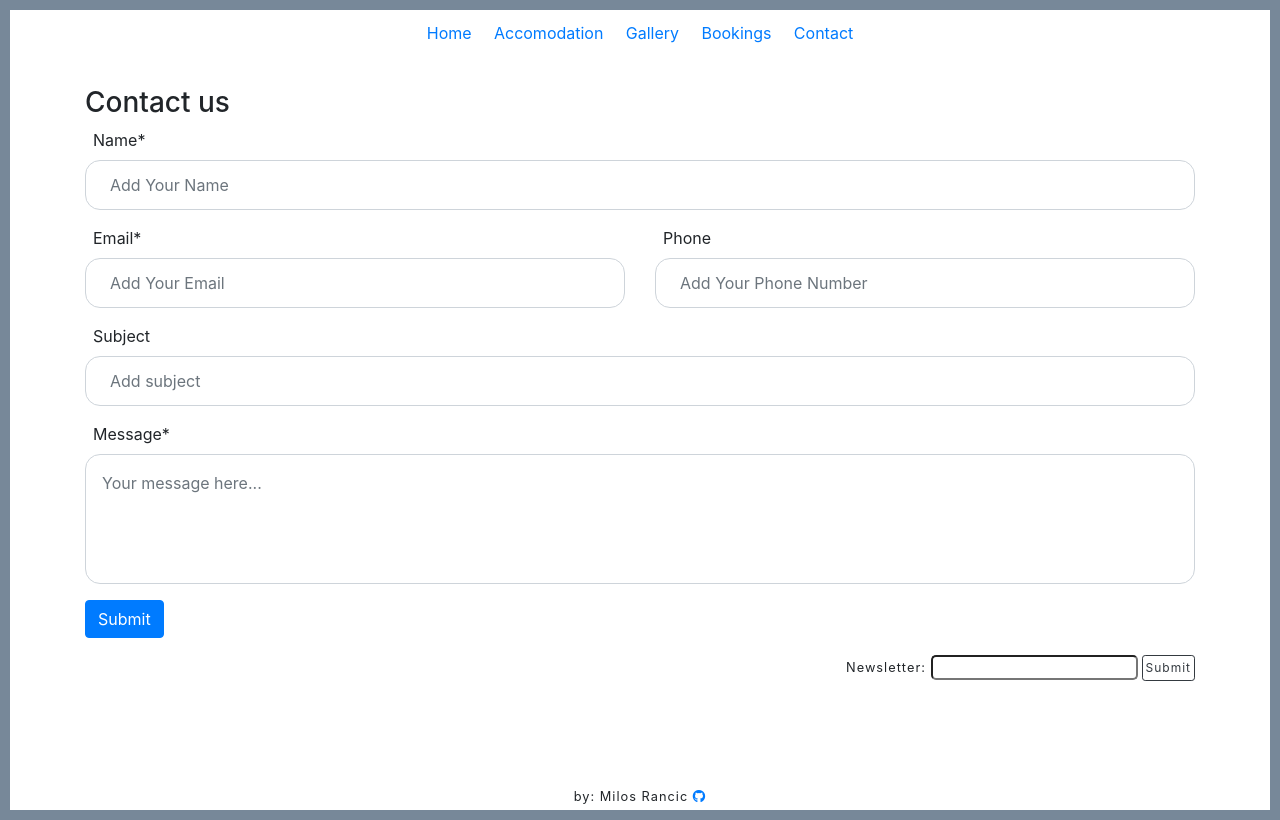
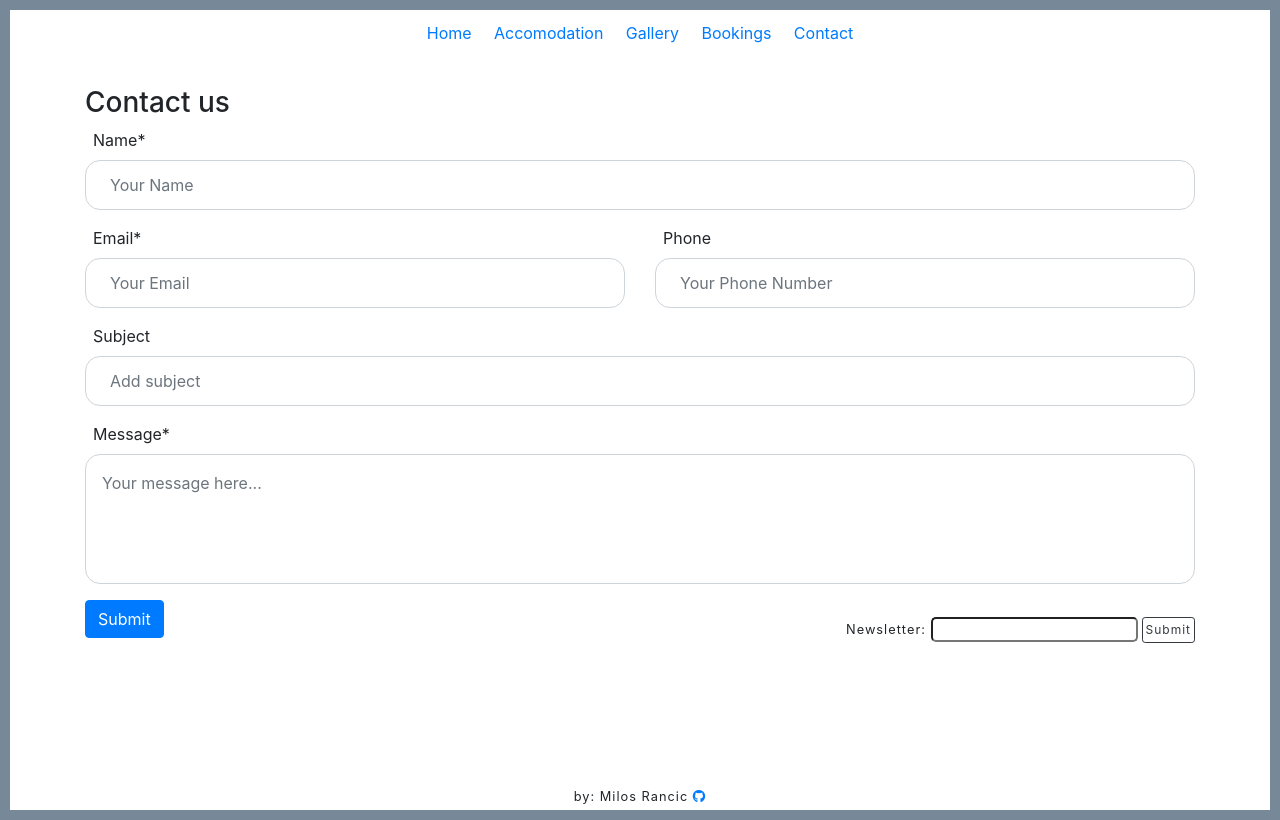
Before and after one commit to milosrancic/reactjs-website, a React (Create React App) app: page /contact in a window 1280 px wide. Built offline with nearby package versions, Linux system fonts and the light colour scheme.

Commit message:
moved newsletter into form and cleaned up old code

```diff
--- a/src/components/Contact.js
+++ b/src/components/Contact.js
@@ -20,7 +20,7 @@ const Contact = () => {
             className="form-control p-4 require"
             id="fullName"
             aria-describedby="fullName"
-            placeholder="Add Your Name"
+            placeholder="Your Name"
             required
           />
         </div>
@@ -34,7 +34,7 @@ const Contact = () => {
                 type="email"
                 className="form-control p-4"
                 id="email"
-                placeholder="Add Your Email"
+                placeholder="Your Email"
                 required
               />
             </div>
@@ -46,7 +46,7 @@ const Contact = () => {
                 type="text"
                 className="form-control p-4"
                 id="number"
-                placeholder="Add Your Phone Number"
+                placeholder="Your Phone Number"
               />
             </div>
           </div>
@@ -83,16 +83,19 @@ const Contact = () => {
         <button type="submit" className="btn btn-primary">
           Submit
         </button>
-      </form>
 
         <div className="float-right newsletter-div mt-3">
           <small className="text-newsletter">
             Newsletter: <input type="text" className="input-newsletter" />
           </small>
-        <button type="button" className="ml-1 mt-0 btn btn-sm btn-outline-dark">
+          <button
+            type="button"
+            className="ml-1 mt-0 btn btn-sm btn-outline-dark"
+          >
             Submit
           </button>
         </div>
+      </form>
     </div>
   );
 };
--- a/src/styles/Contact.css
+++ b/src/styles/Contact.css
@@ -1,6 +1,6 @@
 #contact {
   margin-top: 30px;
-
+  padding-bottom: 100px;
 }
 
 .form-control {
```
Lines whose indentation alone changed are shown as unchanged.
